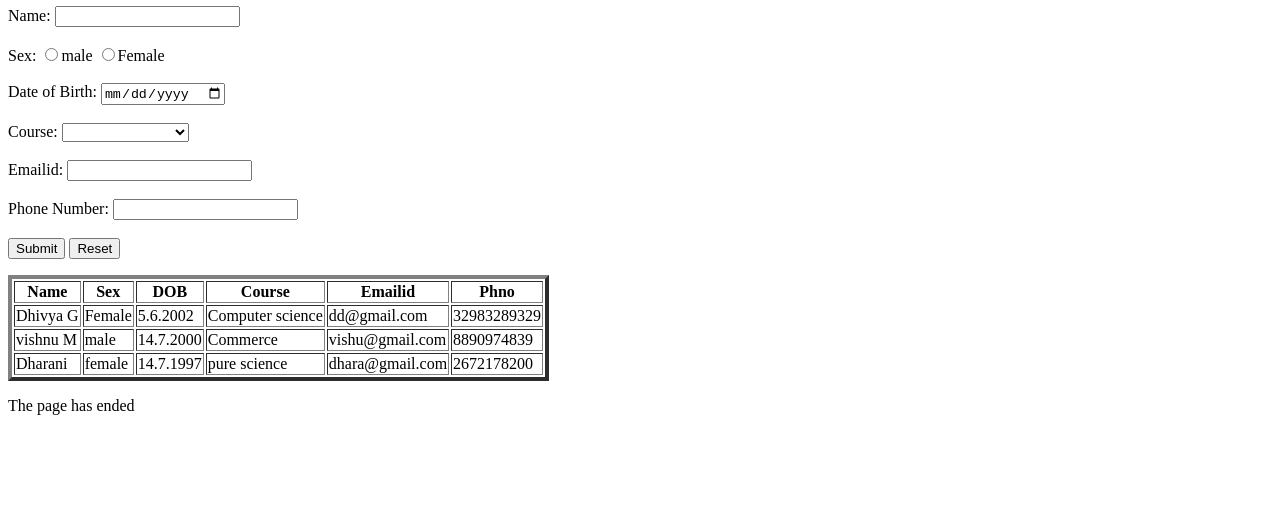
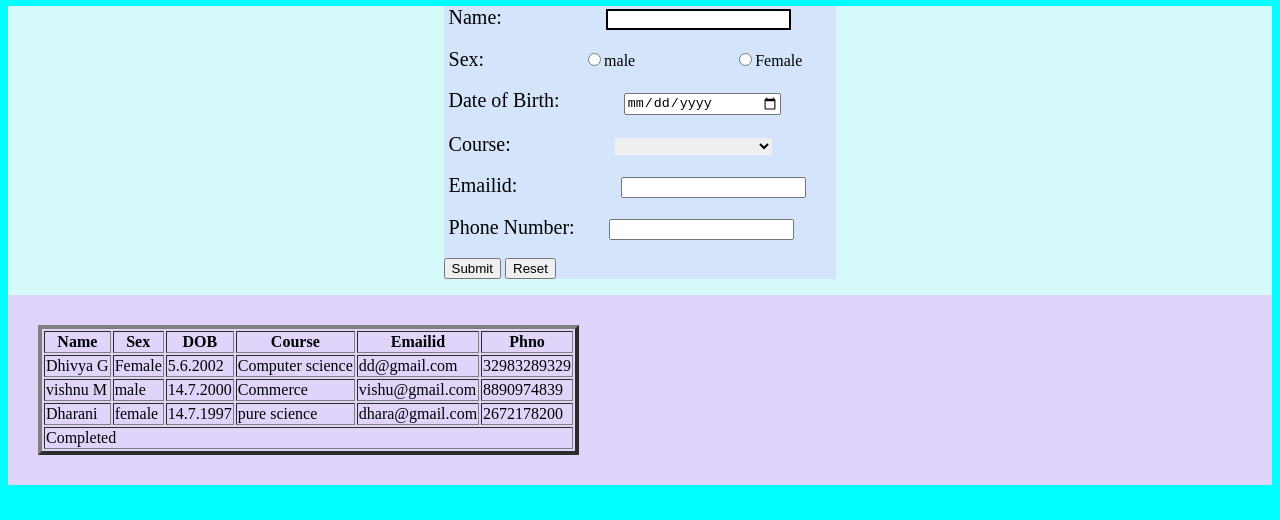
Before and after one commit to Dhivya-56/DhivyaG, a plain HTML site: page Training/CSS/Day 1.html in a window 1280 px wide. Shown: the part 60-580 px from the top of the page. Drawn offline with Linux system fonts and the light colour scheme.

Commit message:
code added

```diff
--- a/Training/CSS/Day 1.html
+++ b/Training/CSS/Day 1.html
@@ -1,7 +1,7 @@
 <html>
 <head>
     <title>sample</title>
-    <link rel="stylesheet" href="day6.css">
+    <link rel="stylesheet" href="day1.css">
 </head>
 <body class="by">
     <header id="h">
@@ -71,6 +71,11 @@
                 <td>dhara@gmail.com</td>
                 <td>2672178200</td>
             </tr>
+            <tfoot>
+                <tr>
+                    <td colspan="6">Completed</td>
+                </tr>
+            </tfoot>
         </table>
     </div>
     <footer>
```
